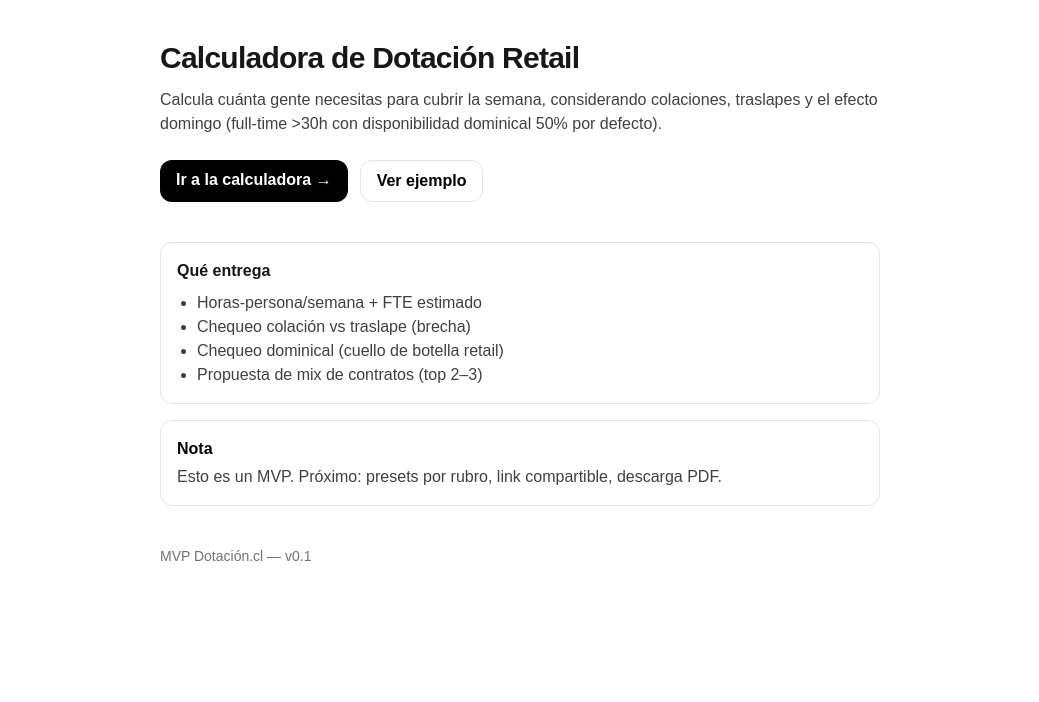
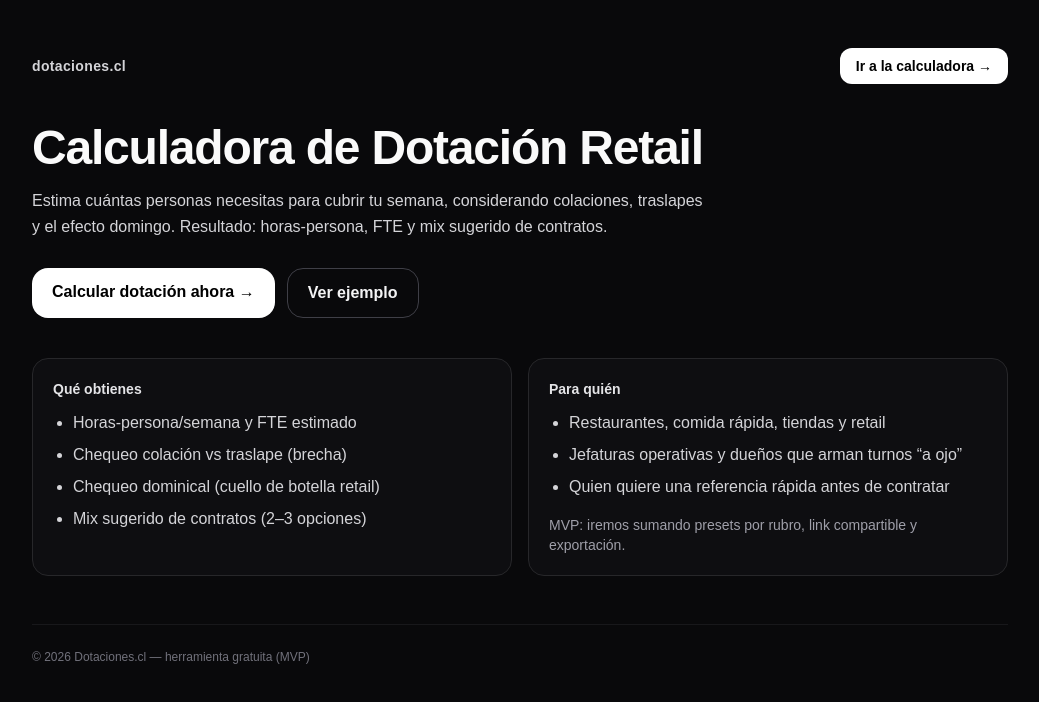
Before and after one commit to juanalegriadelafuente/dotacion-mvp, a Next.js app: page / in a window 1280 px wide. Shown: the top 702 px of the page, without its empty margins (120-1159 px from the left). Built offline with nearby package versions, Linux system fonts and the light colour scheme.

Commit message:
UI: home más profesional

```diff
--- a/src/app/page.tsx
+++ b/src/app/page.tsx
@@ -1,53 +1,72 @@
 export default function Home() {
   return (
-    <main className="mx-auto max-w-3xl px-6 py-10">
-      <h1 className="text-3xl font-extrabold tracking-tight">
-        Calculadora de Dotación Retail
-      </h1>
-
-      <p className="mt-3 text-zinc-700">
-        Calcula cuánta gente necesitas para cubrir la semana, considerando colaciones, traslapes
-        y el efecto domingo (full-time &gt;30h con disponibilidad dominical 50% por defecto).
-      </p>
-
-      <div className="mt-6 flex flex-wrap gap-3">
+    <main className="min-h-screen bg-zinc-950 text-zinc-50">
+      <div className="mx-auto max-w-5xl px-6 py-12">
+        <header className="flex items-center justify-between">
+          <div className="text-sm font-semibold tracking-wide text-zinc-300">
+            dotaciones.cl
+          </div>
           <a
             href="/calculadora"
-          className="rounded-xl bg-black px-4 py-2 font-semibold text-white hover:opacity-90"
+            className="rounded-xl bg-white px-4 py-2 text-sm font-semibold text-black hover:opacity-90"
           >
             Ir a la calculadora →
           </a>
+        </header>
 
+        <section className="mt-10">
+          <h1 className="text-4xl font-extrabold tracking-tight sm:text-5xl">
+            Calculadora de Dotación Retail
+          </h1>
+          <p className="mt-4 max-w-2xl text-base leading-relaxed text-zinc-300">
+            Estima cuántas personas necesitas para cubrir tu semana, considerando colaciones,
+            traslapes y el efecto domingo. Resultado: horas-persona, FTE y mix sugerido de contratos.
+          </p>
+
+          <div className="mt-7 flex flex-wrap gap-3">
             <a
               href="/calculadora"
-          className="rounded-xl border border-zinc-200 px-4 py-2 font-semibold text-black hover:bg-zinc-50"
+              className="rounded-2xl bg-white px-5 py-3 font-semibold text-black hover:opacity-90"
+            >
+              Calcular dotación ahora →
+            </a>
+            <a
+              href="/calculadora"
+              className="rounded-2xl border border-zinc-700 px-5 py-3 font-semibold text-zinc-100 hover:bg-zinc-900"
             >
               Ver ejemplo
             </a>
           </div>
 
-      <div className="mt-10 grid gap-4">
-        <div className="rounded-xl border border-zinc-200 bg-white p-4">
-          <p className="font-semibold">Qué entrega</p>
-          <ul className="mt-2 list-disc pl-5 text-zinc-700">
-            <li>Horas-persona/semana + FTE estimado</li>
+          <div className="mt-10 grid gap-4 sm:grid-cols-2">
+            <div className="rounded-2xl border border-zinc-800 bg-zinc-900/40 p-5">
+              <p className="text-sm font-semibold text-zinc-200">Qué obtienes</p>
+              <ul className="mt-3 list-disc space-y-2 pl-5 text-zinc-300">
+                <li>Horas-persona/semana y FTE estimado</li>
                 <li>Chequeo colación vs traslape (brecha)</li>
                 <li>Chequeo dominical (cuello de botella retail)</li>
-            <li>Propuesta de mix de contratos (top 2–3)</li>
+                <li>Mix sugerido de contratos (2–3 opciones)</li>
               </ul>
             </div>
 
-        <div className="rounded-xl border border-zinc-200 bg-white p-4 text-zinc-700">
-          <p className="font-semibold text-black">Nota</p>
-          <p className="mt-1">
-            Esto es un MVP. Próximo: presets por rubro, link compartible, descarga PDF.
+            <div className="rounded-2xl border border-zinc-800 bg-zinc-900/40 p-5">
+              <p className="text-sm font-semibold text-zinc-200">Para quién</p>
+              <ul className="mt-3 list-disc space-y-2 pl-5 text-zinc-300">
+                <li>Restaurantes, comida rápida, tiendas y retail</li>
+                <li>Jefaturas operativas y dueños que arman turnos “a ojo”</li>
+                <li>Quien quiere una referencia rápida antes de contratar</li>
+              </ul>
+              <p className="mt-4 text-sm text-zinc-400">
+                MVP: iremos sumando presets por rubro, link compartible y exportación.
               </p>
             </div>
           </div>
+        </section>
 
-      <footer className="mt-10 text-sm text-zinc-500">
-        MVP Dotación.cl — v0.1
+        <footer className="mt-12 border-t border-zinc-900 pt-6 text-xs text-zinc-500">
+          © {new Date().getFullYear()} Dotaciones.cl — herramienta gratuita (MVP)
         </footer>
+      </div>
     </main>
   );
 }
```
Lines whose indentation alone changed are shown as unchanged.
